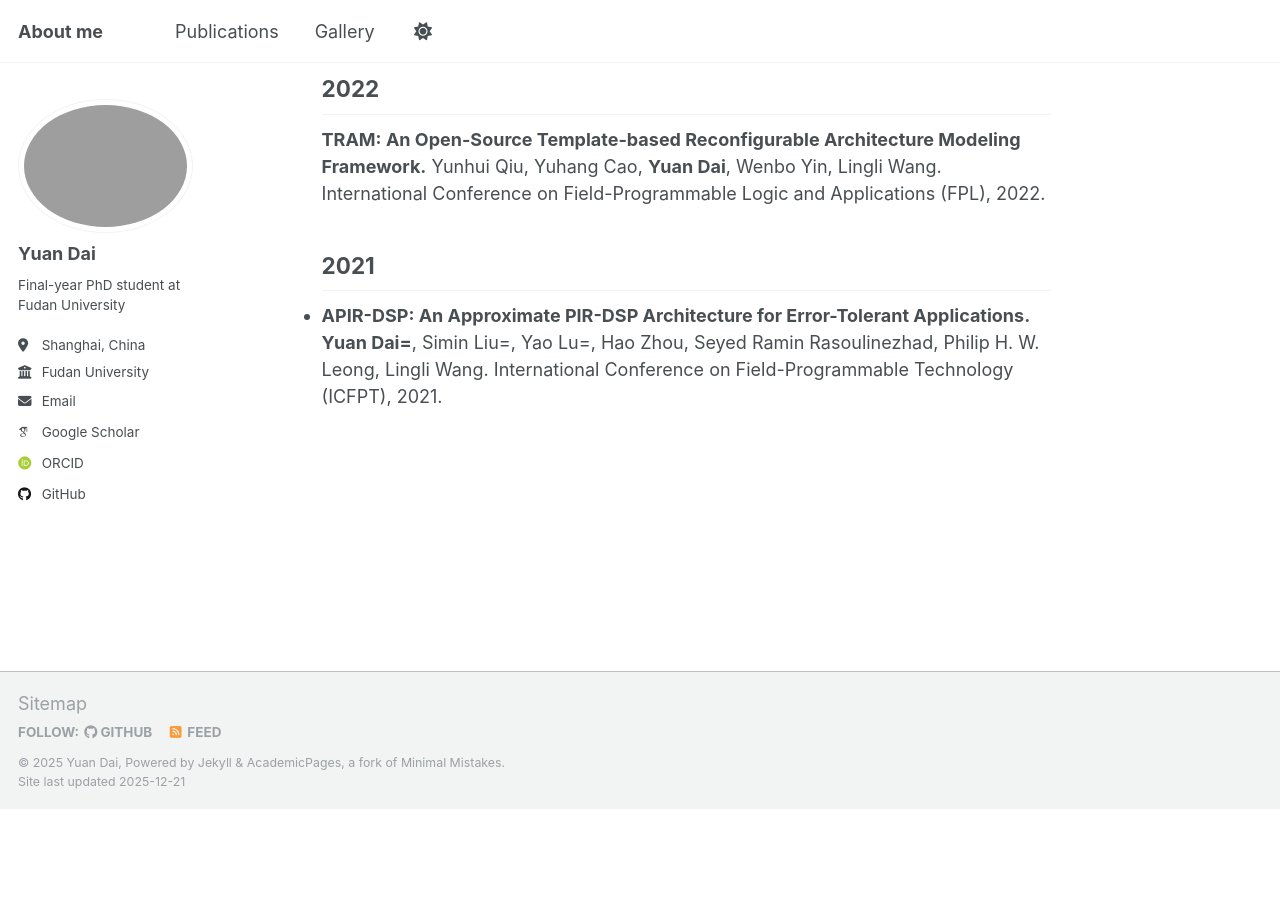
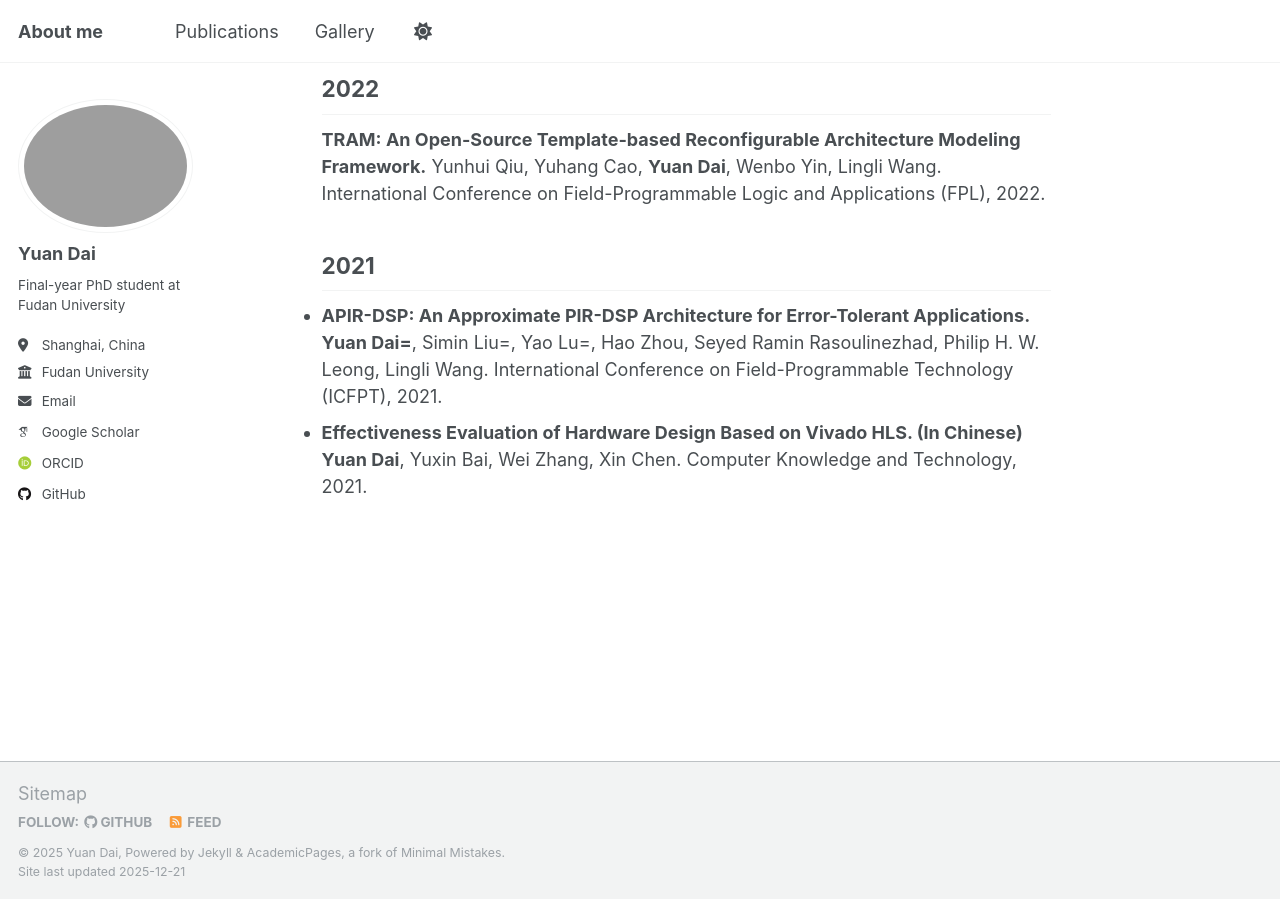
Before and after one commit to Dai-dirk/Dai-dirk.github.io, a Jekyll site: the page built from _pages/publication.md, in a window 1280 px wide and 900 px high, scrolled down 2294 px. Built offline with Jekyll 4.4.1, drawn with Linux system fonts in a browser that asks for light colours; some web fonts are replaced; before the commit the page ends 3104 px from its top, so only the background shows below that.

Commit message:
Update publication.md

```diff
--- a/_pages/publication.md
+++ b/_pages/publication.md
@@ -33,3 +33,4 @@ IEEE Transactions on Very Large Scale Integration (VLSI) Systems, 2024.
 **TRAM: An Open-Source Template-based Reconfigurable Architecture Modeling Framework.** Yunhui Qiu, Yuhang Cao, **Yuan Dai**, Wenbo Yin, Lingli Wang. International Conference on Field-Programmable Logic and Applications (FPL), 2022.
 ## 2021
 - **APIR-DSP: An Approximate PIR-DSP Architecture for Error-Tolerant Applications.** **Yuan Dai=**, Simin Liu=, Yao Lu=, Hao Zhou, Seyed Ramin Rasoulinezhad, Philip H. W. Leong, Lingli Wang. International Conference on Field-Programmable Technology (ICFPT), 2021.
+- **Effectiveness Evaluation of Hardware Design Based on Vivado HLS. (In Chinese)** **Yuan Dai**, Yuxin Bai, Wei Zhang, Xin Chen. Computer Knowledge and Technology, 2021.
```
